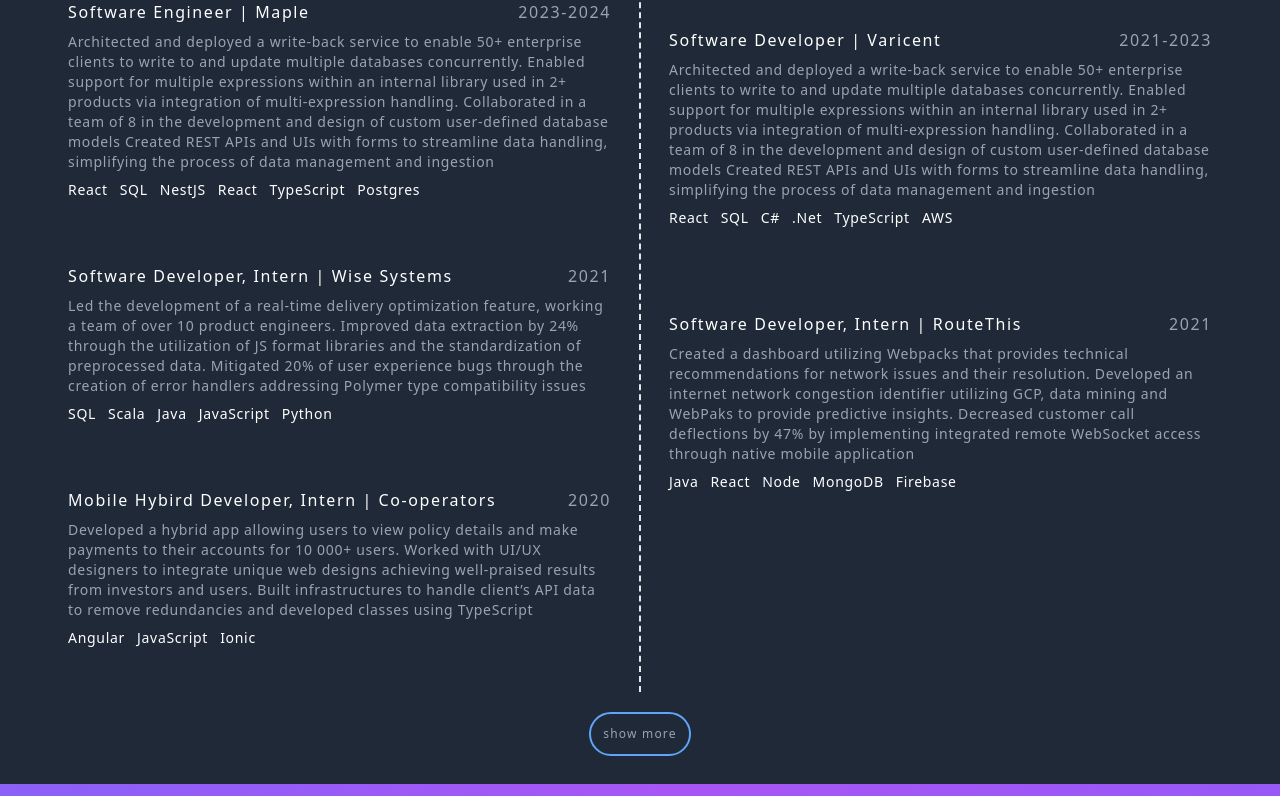
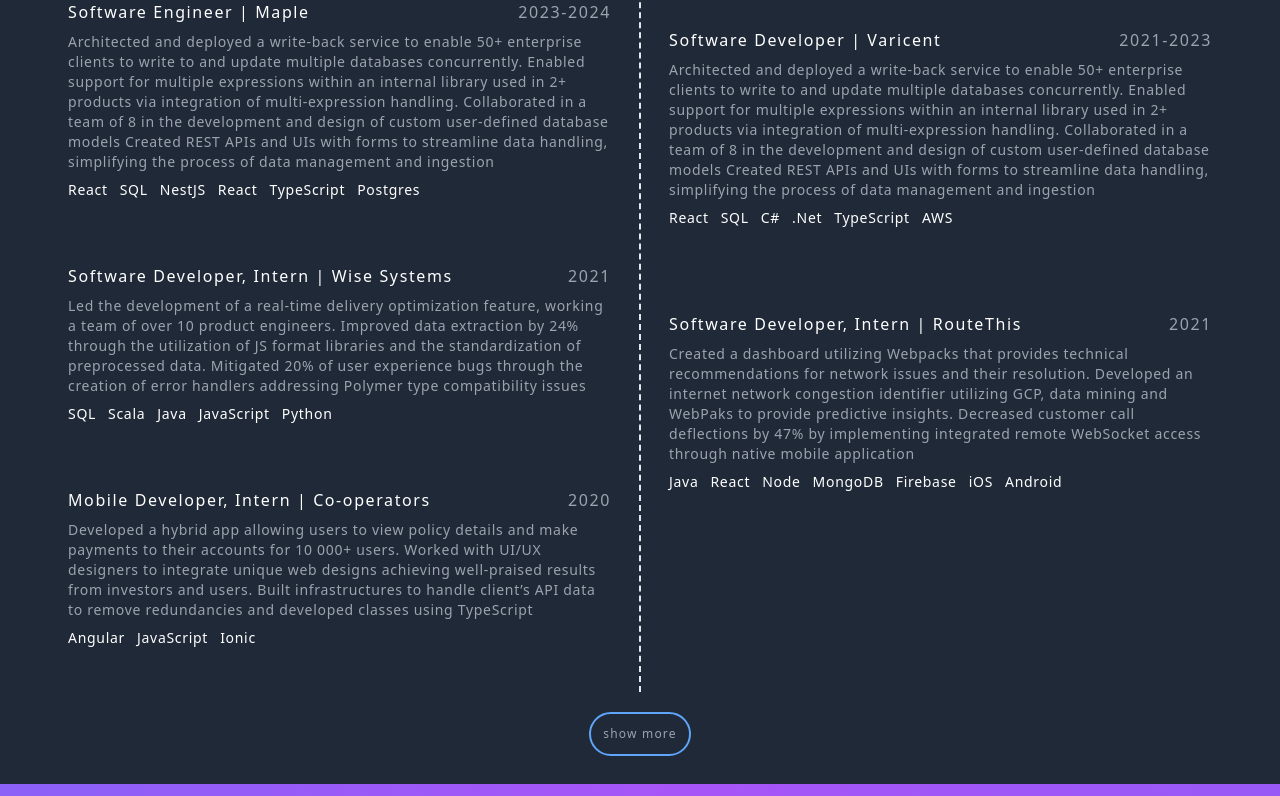
Before and after one commit to udallmo/umo_site, a Next.js app: page / in a window 1280 px wide. Shown: the part 1048-1844 px from the top of the page. Built offline with nearby package versions, Linux system fonts and the light colour scheme.

Commit message:
added links to experiences

```diff
--- a/components/experience-components/ExperienceCard.tsx
+++ b/components/experience-components/ExperienceCard.tsx
@@ -1,18 +1,27 @@
 import { CompanyInput } from "../../utils/test_data";
+import { FaExternalLinkAlt } from "react-icons/fa";
 
 type Props = {
     data: CompanyInput
     hideOld: boolean,
 }
 
-// TODO: link out to the company
 export const ExperienceCard: React.FC<Props> = ({data, hideOld}:Props) => {
-    const {role, company, description, stack, year, id} = data
+    const {role, company, description, stack, year, id, link} = data
 
     const isHidden = hideOld ? id > 4: false
-    return <div className="p-5 m-2 group hover:bg-slate-700 hover:cursor-pointer rounded" hidden={isHidden}>
+
+    return <a href={link} target="_blank" className="group">
+    <div className="p-5 m-2 group hover:bg-slate-700 hover:cursor-pointer rounded" hidden={isHidden}>
     <div className="flex justify-between">
-      <div className="group-hover:text-blue-400 tracking-widest">{role} | {company}</div>
+      <div className="group-hover:text-blue-400 tracking-widest flex flex-row justify-center items-center gap-2">
+        <div>
+            {role} | {company}
+            </div>
+            <div className="text-blue-400 invisible group-hover:visible">
+        <FaExternalLinkAlt />
+            </div>
+            </div>
       <div className="text-gray-400 tracking-widest">{year}</div>
     </div>
 
@@ -24,4 +33,5 @@
         {stack.map(s => <div key={s}>{s}</div>)}
       </div>
     </div>
+    </a>
   };
--- a/utils/test_data.tsx
+++ b/utils/test_data.tsx
@@ -14,11 +14,11 @@
   role: string,
   year: string,
   stack: string[],
-  description: string
+  description: string,
+  link: string,
 }
 
 // TODO: Add Maple Description
-// TODO: Add links to the companies
 export const COMPANYDATA: CompanyInput[] = [
 
   {
@@ -27,6 +27,7 @@
     role: "Software Engineer",
     year: "2023-2024",
     stack: ["React", "SQL", "NestJS", "React", "TypeScript", "Postgres"],
+    link: "https://maple.com/",
     description:
       "Architected and deployed a write-back service to enable 50+ enterprise clients to write to and update multiple databases concurrently.  Enabled support for multiple expressions within an internal library used in 2+ products via integration of multi-expression handling. Collaborated in a team of 8 in the development and design of custom user-defined database models Created REST APIs and UIs with forms to streamline data handling, simplifying the process of data management and ingestion",
   },
@@ -36,6 +37,7 @@
     role: "Software Developer",
     year: "2021-2023",
     stack: ["React", "SQL", "C#", ".Net", "TypeScript", "AWS"],
+    link: "https://www.varicent.com/",
     description:
       "Architected and deployed a write-back service to enable 50+ enterprise clients to write to and update multiple databases concurrently.  Enabled support for multiple expressions within an internal library used in 2+ products via integration of multi-expression handling. Collaborated in a team of 8 in the development and design of custom user-defined database models Created REST APIs and UIs with forms to streamline data handling, simplifying the process of data management and ingestion",
   },
@@ -44,6 +46,7 @@
     company: "Wise Systems",
     role: "Software Developer, Intern",
     year: "2021",
+    link: "https://www.wisesystems.com/",
     stack: ["SQL", "Scala", "Java", "JavaScript", "Python"],
     description:
       "Led the development of a real-time delivery optimization feature, working a team of over 10 product engineers. Improved data extraction by 24% through the utilization of JS format libraries and the standardization of preprocessed data. Mitigated 20% of user experience bugs through the creation of error handlers addressing Polymer type compatibility issues",
@@ -53,15 +56,17 @@
     company: "RouteThis",
     role: "Software Developer, Intern",
     year: "2021",
-    stack: ["Java", "React", "Node", "MongoDB", "Firebase"],
+    link: "https://www.routethis.com/",
+    stack: ["Java", "React", "Node", "MongoDB", "Firebase", "iOS", "Android"],
     description:
       "Created a dashboard utilizing Webpacks that provides technical recommendations for network issues and their resolution. Developed an internet network congestion identifier utilizing GCP, data mining and WebPaks to provide predictive insights. Decreased customer call deflections by 47% by implementing integrated remote WebSocket access through native mobile application",
   },
   {
     id: 4,
     company: "Co-operators",
-    role: "Mobile Hybird Developer, Intern",
+    role: "Mobile Developer, Intern",
     year: "2020",
+    link: "https://www.cooperators.ca/en/",
     stack: ["Angular", "JavaScript", "Ionic"],
     description:
       "Developed a hybrid app allowing users to view policy details and make payments to their accounts for 10 000+ users. Worked with UI/UX designers to integrate unique web designs achieving well-praised results from investors and users. Built infrastructures to handle client’s API data to remove redundancies and developed classes using TypeScript",
@@ -70,6 +75,7 @@
     id: 5,
     company: "Hubdoc (Xero)",
     role: "Software Developer, Intern",
+    link: "https://www.xero.com/ca/",
     year: "2019",
     stack: ["NodeJS", "JavaScript", "Postgres", "D3"],
     description:
@@ -80,6 +86,7 @@
     company: "University of Waterloo",
     role: "Software Developer, Intern",
     year: "2019",
+    link: "https://uwaterloo.ca/",
     stack: ["PHP", "JavaScript", "SQL", "Drupal"],
     description:
       "Created a dynamic algorithm allowing users to update and modify program-related content on the website. Improved data form modules by installing security measures and implementing new front-end features. Updated program-related content and enhanced keyword search engine to refine search results using MySQL",
@@ -89,6 +96,7 @@
     company: "Coulters Software",
     year: "2018",
     role: "Software Developer, Intern",
+    link: "https://www.coulters.ca/",
     stack: ["JavaScript"],
     description:
       "Developed 3 websites integrating Django CMS for more efficient web updates and content management. Developed automated test cases using Selenium IDE for a client’s website, decreasing debugging time. Decreased loading times by 15% by modifying Ajax calls from traffic cameras to display real-time data",
```
